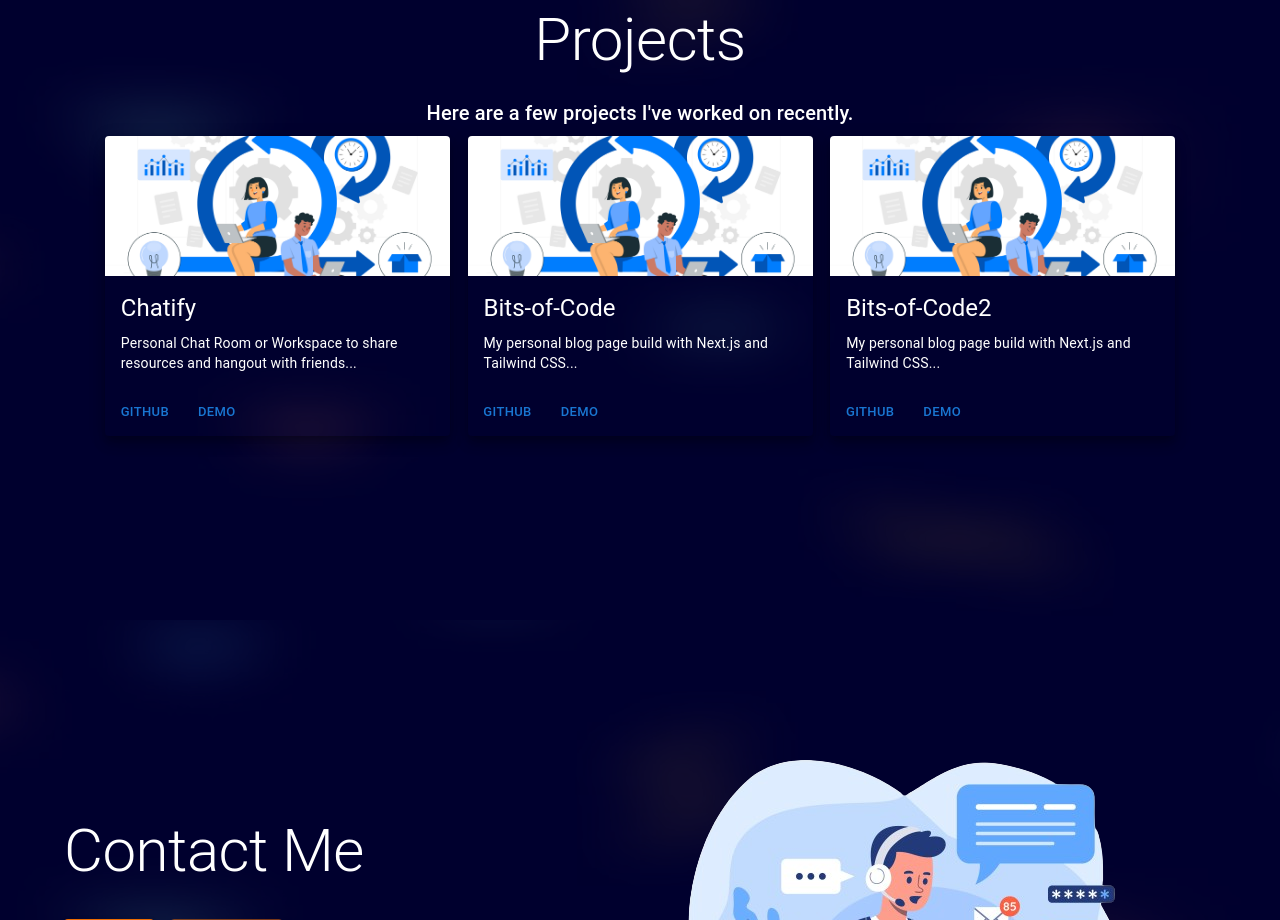
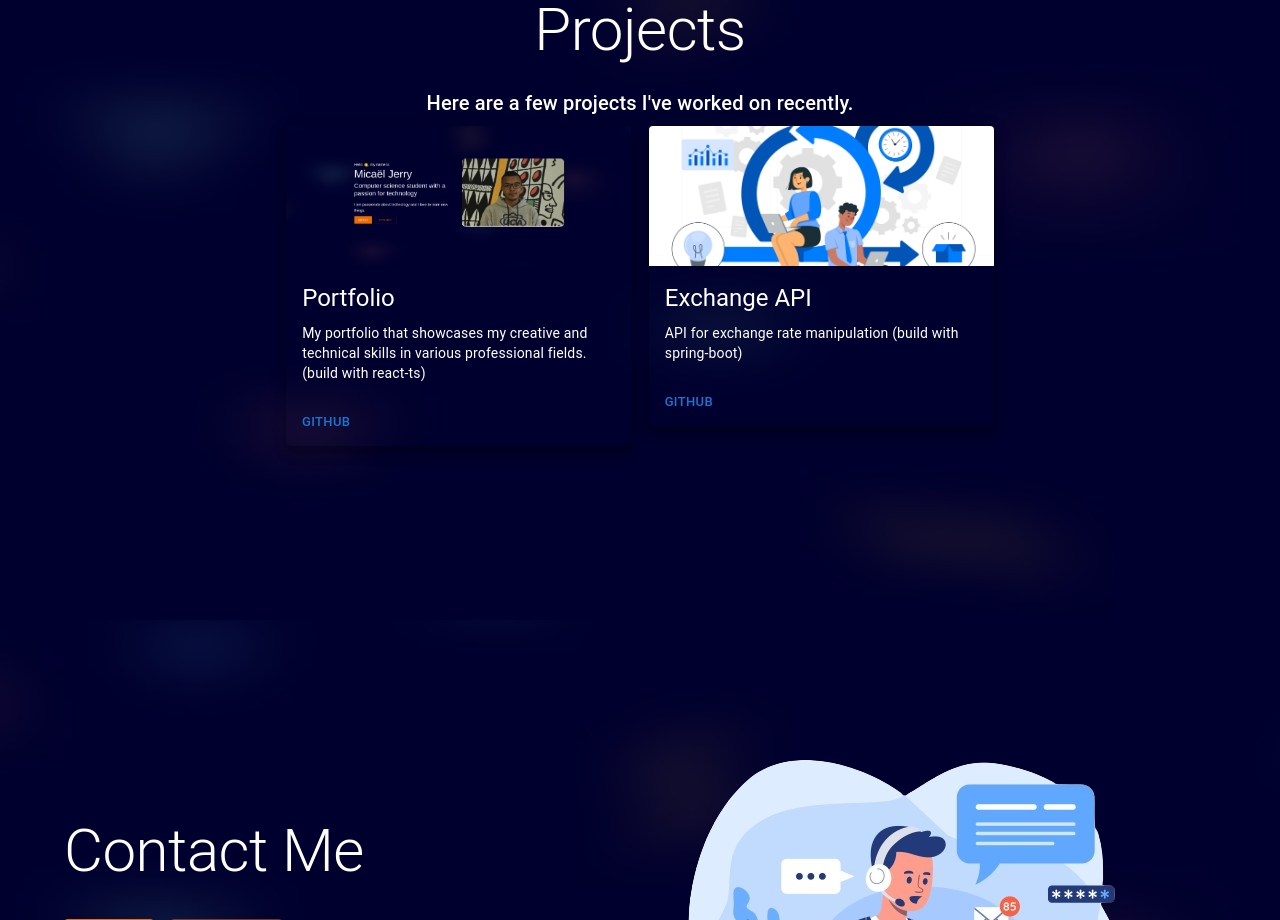
Before and after one commit to micael-jerry/portfolio-micael-jerry, a React (Vite) app: page / in a window 1280 px wide. Shown: the part 2580-3500 px from the top of the page. Built offline with nearby package versions, Linux system fonts and the light colour scheme.

Commit message:
chore: update image portfolio

```diff
--- a/src/assets/index.ts
+++ b/src/assets/index.ts
@@ -18,6 +18,7 @@ export const IMAGES = {
 		"./images/project-default-image.jpg",
 		import.meta.url,
 	).href,
+	portfolioImg: new URL("./images/portfolio-image.png", import.meta.url).href,
 };
 
 export const LOGO = {
--- a/src/constants/projects.ts
+++ b/src/constants/projects.ts
@@ -1,3 +1,5 @@
+import { IMAGES } from "../assets";
+
 export enum ProjectStatusEnum {
 	IN_PROGRESS = "In progress",
 	COMPLETED = "Completed",
@@ -14,25 +16,17 @@ export type ProjectType = {
 
 export const PROJECTS: ProjectType[] = [
 	{
-		title: "Chatify",
-		status: ProjectStatusEnum.COMPLETED,
+		title: "Portfolio",
+		status: ProjectStatusEnum.IN_PROGRESS,
+		image: IMAGES.portfolioImg,
 		description:
-			"Personal Chat Room or Workspace to share resources and hangout with friends...",
-		githubLink: "https://github.com/your-github/chatify",
-		demoLink: "https://chatify-demo-link",
+			"My portfolio that showcases my creative and technical skills in various professional fields. (build with react-ts)",
+		githubLink: "https://github.com/micael-jerry/portfolio-micael-jerry",
 	},
 	{
-		title: "Bits-of-Code",
-		status: ProjectStatusEnum.COMPLETED,
-		description: "My personal blog page build with Next.js and Tailwind CSS...",
-		githubLink: "https://github.com/your-github/bits-of-code",
-		demoLink: "https://bits-of-code-demo-link",
-	},
-	{
-		title: "Bits-of-Code2",
-		status: ProjectStatusEnum.COMPLETED,
-		description: "My personal blog page build with Next.js and Tailwind CSS...",
-		githubLink: "https://github.com/your-github/bits-of-code",
-		demoLink: "https://bits-of-code-demo-link",
+		title: "Exchange API",
+		status: ProjectStatusEnum.IN_PROGRESS,
+		description: "API for exchange rate manipulation (build with spring-boot)",
+		githubLink: "https://github.com/micael-jerry/exchange-api",
 	},
 ];
```
Also changed, not shown: src/assets/images/portfolio-image.png (added).
